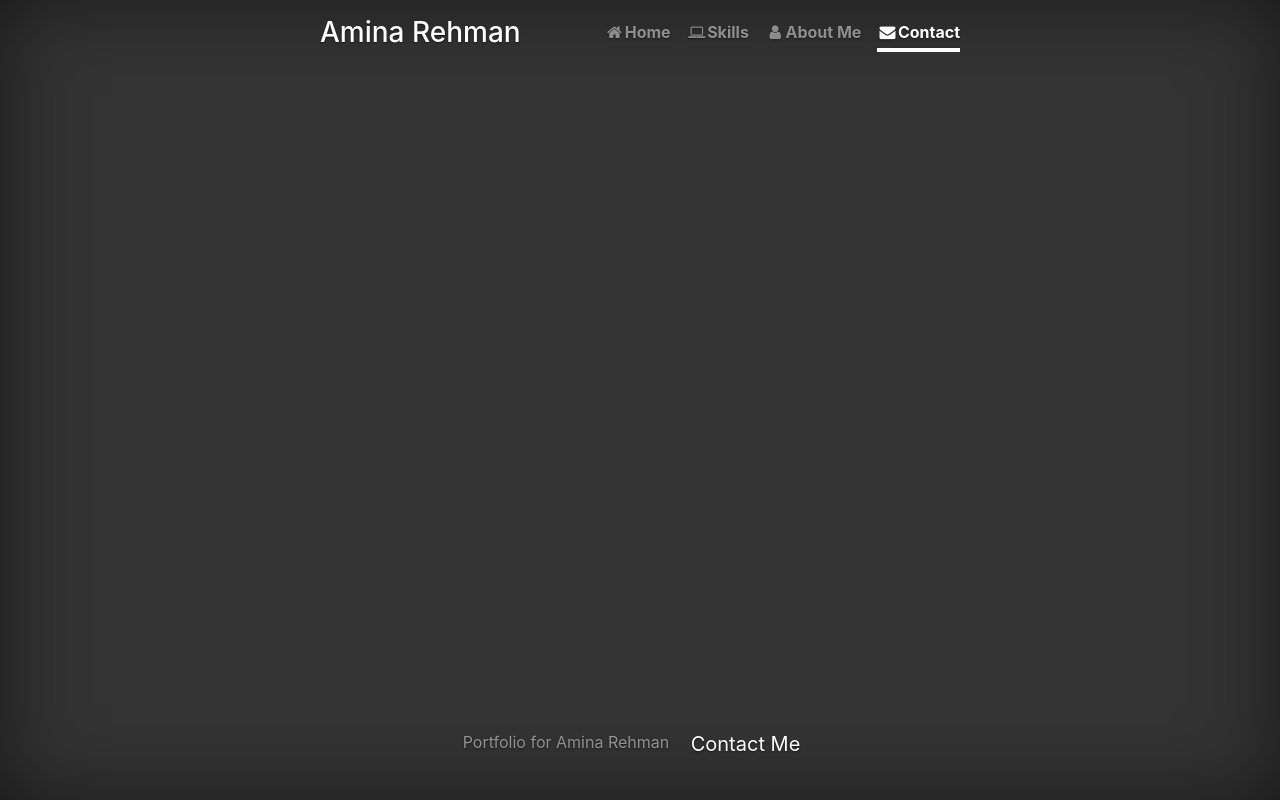
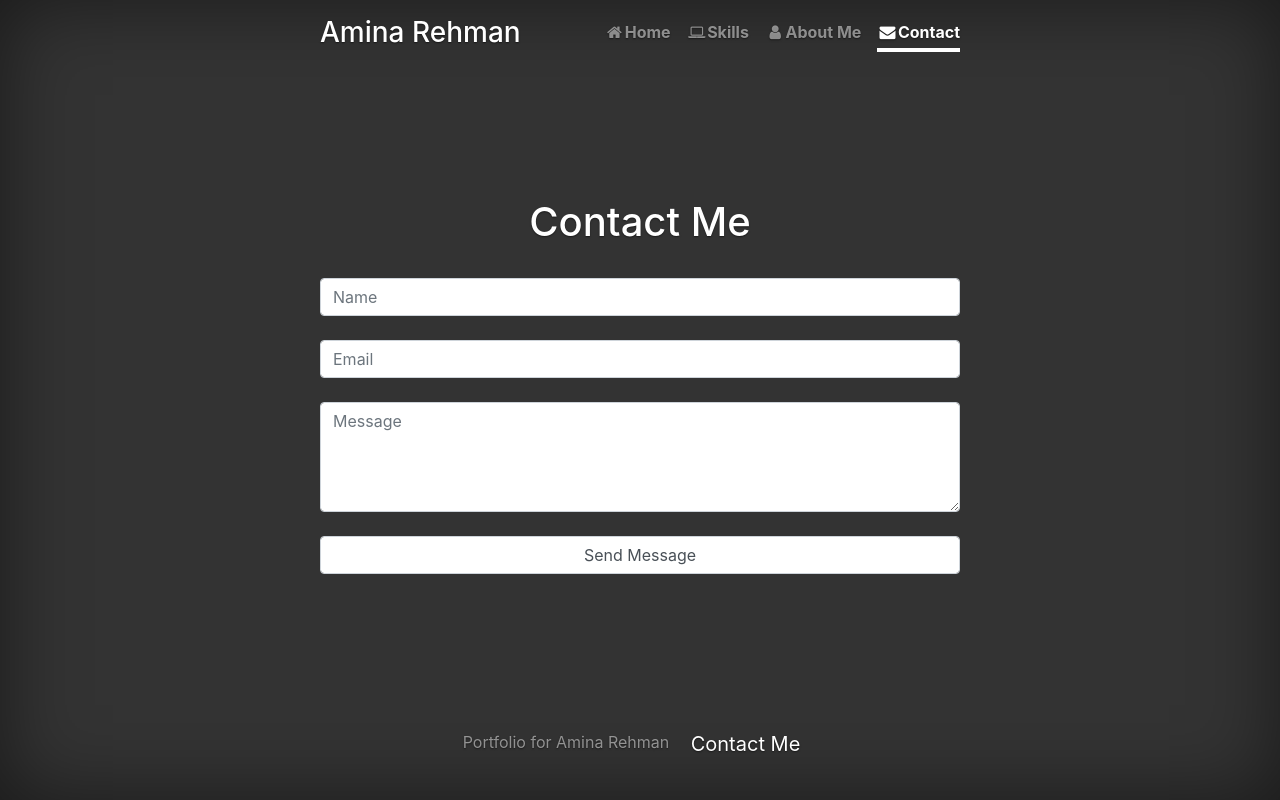
Before and after one commit to aminarehman14/my_portfolio_site, a plain HTML site: page contact.html in a window 1280 px wide. Drawn offline with nearby package versions, Linux system fonts and the light colour scheme; files whose address does not match are found by name.

Commit message:
added contact form with php code

```diff
--- a/contact.html
+++ b/contact.html
@@ -19,7 +19,10 @@
     <!-- Custom styles for coverpage -->
     <link href="C:\Users\Amina Rehman\Documents\csschallenge\cover.css" rel="stylesheet">
     <link href="C:\Users\Amina Rehman\Launchcode\my_portfolio_site\stylesheet.css" rel="stylesheet" />
-    <body class="text-center">
+
+    </head>
+
+    <body class="text-center contact-form-body">
         <div class="cover-container d-flex w-100 h-100 p-3 mx-auto flex-column">
             <header class="masthead mb-auto">
                 <div class="inner">
@@ -27,12 +30,27 @@
                     <nav class="nav nav-masthead justify-content-space-between">
                         <a class="nav-link" href="index.html"><i class="fa fa-fw fa-home"></i>Home</a>
                         <a class="nav-link" href="skills.html"><i class="fa fa-fw fa-laptop"></i>Skills</a>
-                        <a class="nav-link" href="hobbies.html"><i class="fa fa-fw fa-user"></i>About Me</a>
+                        <a class="nav-link" href="aboutme.html"><i class="fa fa-fw fa-user"></i>About Me</a>
                         <a class="nav-link active" href="contact.html"><i class="fa fa-fw fa-envelope"></i>Contact</a>
 
                     </nav>
                 </div>
             </header>
+            <content>
+                <div class="contact-sheet">
+                    <div class="contact-title">
+                        <h1>Contact Me</h1><br />
+                    </div>
+                    <div class="contact-form">
+                        <form id="contact-form" method="post" action="contact-form-handler.php">
+                            <input name="name" type="text" class="form-control" placeholder="Name" required /><br />
+                            <input name="email" type="email" class="form-control" placeholder="Email" required /><br />
+                            <textarea name="message" class="form-control" placeholder="Message" rows="4" required></textarea><br />
+                            <input type="Submit" class="form-control submit" value="Send Message" />
+                        </form>
+                    </div>
+                </div>
+            </content>
 
             <footer class="mastfoot mt-auto">
                 <div class="inner">
@@ -40,10 +58,6 @@
                 </div>
             </footer>
         </div>
-
-</head>
-
-<body>
 
     </body>
 
```
Lines whose indentation alone changed are shown as unchanged.
